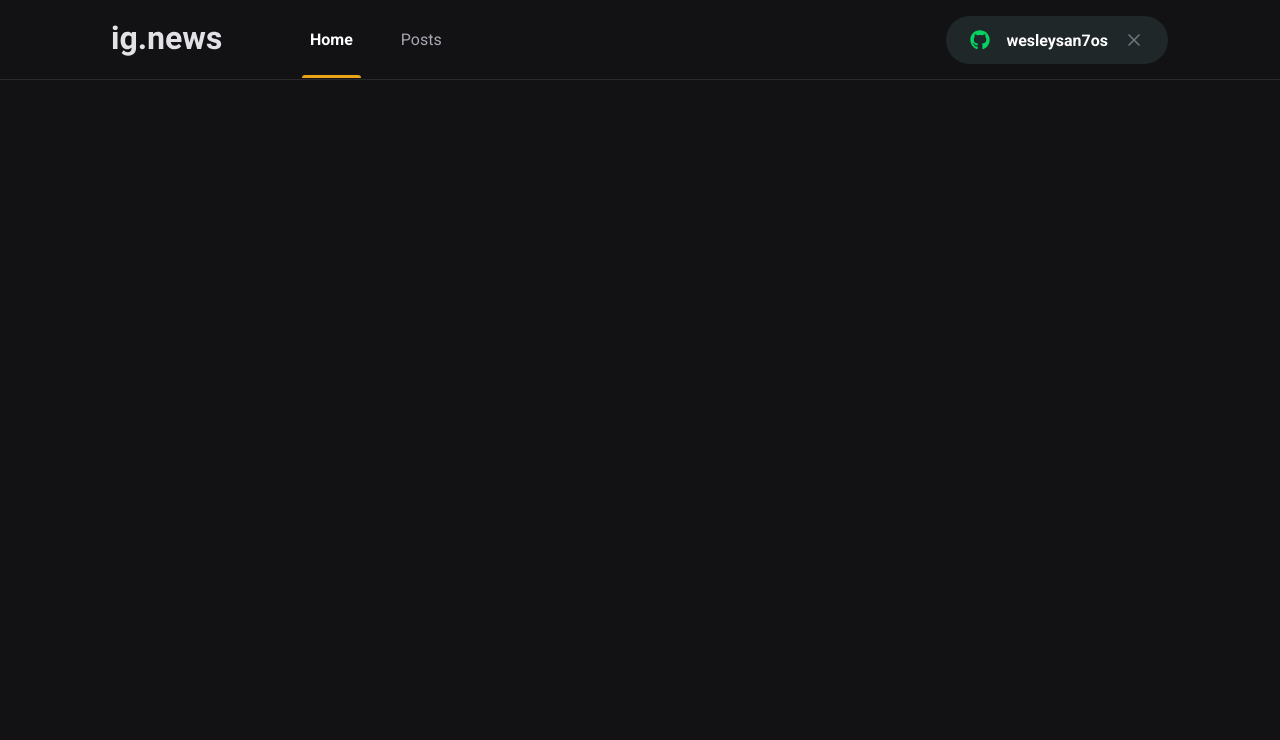
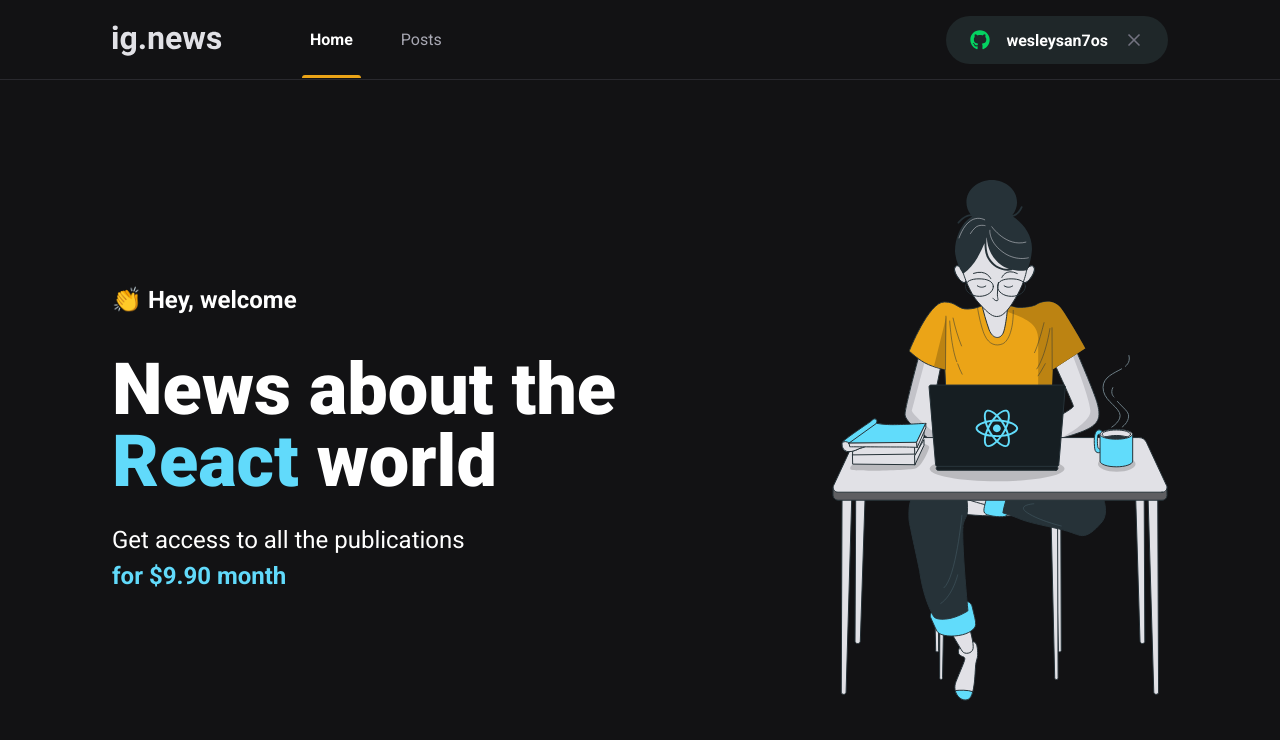
Before and after one commit to wesleysan7os/ig-news, a Next.js app: page / in a window 1280 px wide. Shown: the top 740 px of the page. Built offline with nearby package versions, Linux system fonts and the light colour scheme.

Commit message:
feat: Homepage layout

```diff
--- /dev/null
+++ b/src/pages/home.module.scss
@@ -0,0 +1,41 @@
+.contenteContainer {
+  max-width: 1120px;
+  margin: 0 auto;
+  padding: 0 2rem;
+  height: calc(100vh - 5rem);
+
+  display: flex;
+  align-items: center;
+  justify-content: space-between;
+}
+
+.hero {
+  max-width: 600px;
+
+  > span {
+    font-size: 1.5rem;
+    font-weight: bold;
+  }
+
+  h1 {
+    font-size: 4.5rem;
+    line-height: 4.5rem;
+    font-weight: 900;
+    margin-top: 2.5rem;
+
+    span {
+      color: var(--cyan-500);
+    }
+  }
+
+  p {
+    font-size: 1.5rem;
+    line-height: 2.25rem;
+    margin-top: 1.5rem;
+
+    span {
+      color: var(--cyan-500);
+      font-weight: bold;
+    }
+  }
+}
--- a/src/pages/index.tsx
+++ b/src/pages/index.tsx
@@ -1,12 +1,26 @@
 import Head from 'next/head'
-import { Header } from '../components/Header'
+
+import styles from './home.module.scss'
 
 export default function Home() {
   return (
     <>
       <Head>
-        <title>Início | ig.news</title>
+        <title>Home | ig.news</title>
       </Head>
+
+      <main className={styles.contenteContainer}>
+        <section className={styles.hero}>
+          <span>👏 Hey, welcome</span>
+          <h1>News about the <span>React</span> world</h1>
+          <p>
+            Get access to all the publications <br />
+            <span>for $9.90 month</span>
+          </p>
+        </section>
+
+        <img src="images/avatar.svg" alt="Girl coding" />
+      </main>
     </>
   );
 }
```
Also changed, not shown: public/images/avatar.svg (added).
